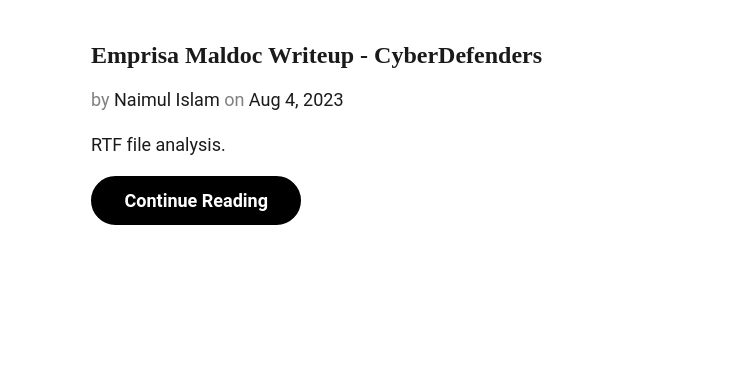
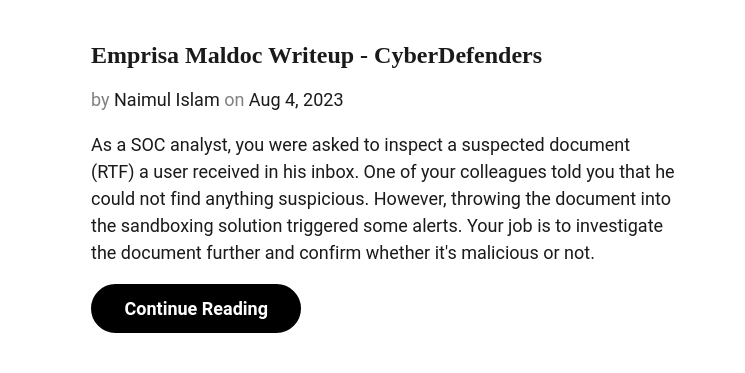
Before and after one commit to NaimulIslam9m/11ty-Blog, an Eleventy site: page src/blog.njk in a window 1280 px wide. Shown: the part 650-1023 px from the top of the page, 0-745 px from the left. Built offline with nearby package versions, Linux system fonts and the light colour scheme; Eleventy itself is replaced by a stand-in of ours; files that its build step writes are made by us from their sources; grey boxes are pictures that could not be loaded.

Commit message:
Update Blog “2023-08-04-emprisa-maldoc-writeup-cyberdefenders”

```diff
--- a/src/blog/2023-08-04-emprisa-maldoc-writeup-cyberdefenders.md
+++ b/src/blog/2023-08-04-emprisa-maldoc-writeup-cyberdefenders.md
@@ -1,6 +1,10 @@
 ---
 title: Emprisa Maldoc Writeup - CyberDefenders
-description: RTF file analysis.
+description: As a SOC analyst, you were asked to inspect a suspected document
+  (RTF) a user received in his inbox. One of your colleagues told you that he
+  could not find anything suspicious. However, throwing the document into the
+  sandboxing solution triggered some alerts. Your job is to investigate the
+  document further and confirm whether it's malicious or not.
 author: Naimul Islam
 date: 2023-08-04T15:28:15.050Z
 tags:
```
